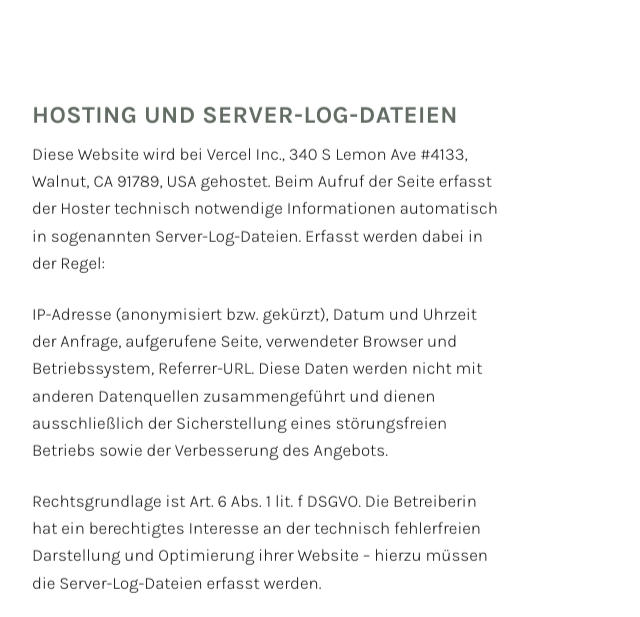
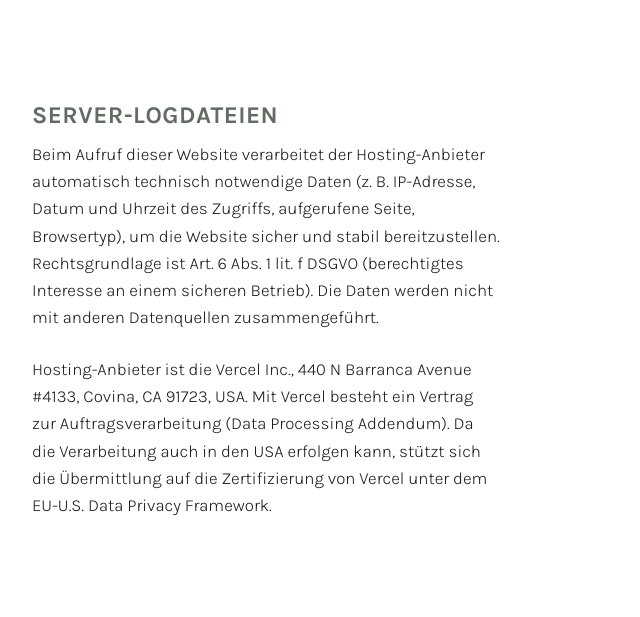
Before and after one commit to emmahallo/Portfolio, an Astro site: page /datenschutz in a window 1280 px wide. Shown: the part 954-1571 px from the top of the page, without its empty margins (0-640 px from the left). Built offline with nearby package versions, Linux system fonts and the light colour scheme; Astro itself is replaced by a stand-in of ours.

Commit message:
Rewrite hosting section with DPA and EU-U.S. Data Privacy Framework
Co-Authored-By: Claude Opus 4.7 (1M context) <noreply@anthropic.com>

```diff
--- a/src/pages/datenschutz.astro
+++ b/src/pages/datenschutz.astro
@@ -42,15 +42,12 @@ import Footer from '../components/Footer.astro';
 
     <section id="hosting" class="section">
       <div class="wrapper">
-        <h2 class="section-heading" data-reveal>Hosting und Server-Log-Dateien</h2>
+        <h2 class="section-heading" data-reveal>Server-Logdateien</h2>
         <p class="case-plain-text" data-reveal>
-          Diese Website wird bei Vercel Inc., 340 S Lemon Ave #4133, Walnut, CA 91789, USA gehostet. Beim Aufruf der Seite erfasst der Hoster technisch notwendige Informationen automatisch in sogenannten Server-Log-Dateien. Erfasst werden dabei in der Regel:
+          Beim Aufruf dieser Website verarbeitet der Hosting-Anbieter automatisch technisch notwendige Daten (z.&nbsp;B. IP-Adresse, Datum und Uhrzeit des Zugriffs, aufgerufene Seite, Browsertyp), um die Website sicher und stabil bereitzustellen. Rechtsgrundlage ist Art. 6 Abs. 1 lit. f DSGVO (berechtigtes Interesse an einem sicheren Betrieb). Die Daten werden nicht mit anderen Datenquellen zusammengeführt.
         </p>
         <p class="case-plain-text" data-reveal>
-          IP-Adresse (anonymisiert bzw. gekürzt), Datum und Uhrzeit der Anfrage, aufgerufene Seite, verwendeter Browser und Betriebssystem, Referrer-URL. Diese Daten werden nicht mit anderen Datenquellen zusammengeführt und dienen ausschließlich der Sicherstellung eines störungsfreien Betriebs sowie der Verbesserung des Angebots.
-        </p>
-        <p class="case-plain-text" data-reveal>
-          Rechtsgrundlage ist Art. 6 Abs. 1 lit. f DSGVO. Die Betreiberin hat ein berechtigtes Interesse an der technisch fehlerfreien Darstellung und Optimierung ihrer Website – hierzu müssen die Server-Log-Dateien erfasst werden.
+          Hosting-Anbieter ist die Vercel Inc., 440 N Barranca Avenue #4133, Covina, CA 91723, USA. Mit Vercel besteht ein Vertrag zur Auftragsverarbeitung (Data Processing Addendum). Da die Verarbeitung auch in den USA erfolgen kann, stützt sich die Übermittlung auf die Zertifizierung von Vercel unter dem EU-U.S. Data Privacy Framework.
         </p>
       </div>
     </section>
```
